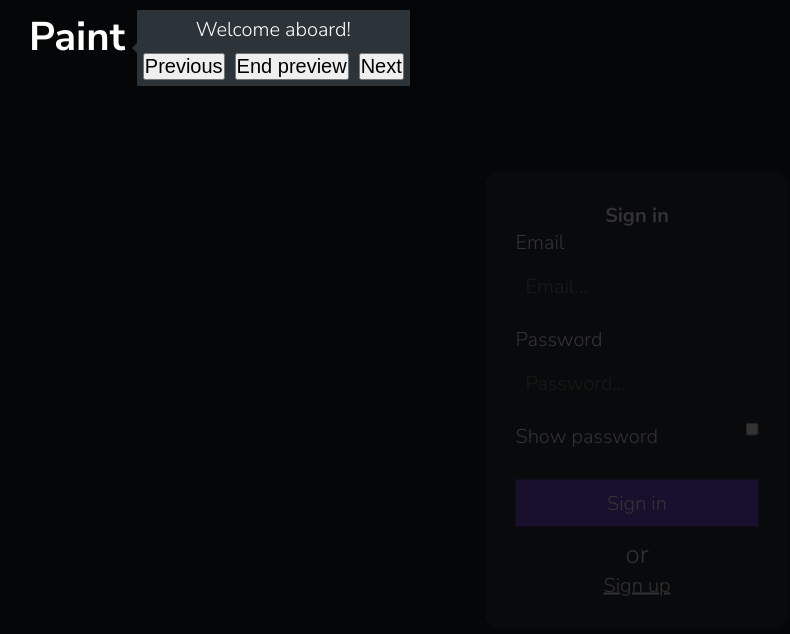
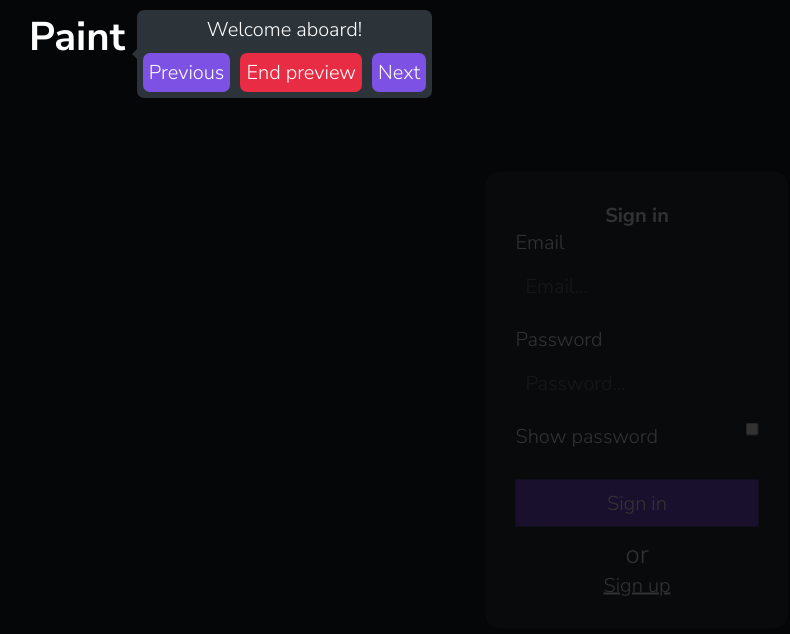
Before and after one commit to donkey-hott/Vue-mini-paint, a Vue app: page /sign-in in a window 1280 px wide. Shown: the top 634 px of the page, without its empty margins (3-793 px from the left). Built offline with nearby package versions, Linux system fonts and the light colour scheme; no server answers; the database is empty.

Commit message:
improve UI

```diff
--- a/src/App.vue
+++ b/src/App.vue
@@ -54,9 +54,11 @@ input {
   color: #fff;
 }
 
+/* class that highlights elements during the onboarding guide */
 .highlighted-element {
   position: relative;
   z-index: 20;
+  pointer-events: none;
 }
 
 @media (min-width: 767px) {
--- a/src/components/Onboarding.vue
+++ b/src/components/Onboarding.vue
@@ -4,7 +4,7 @@
     <div class="tooltip__buttons">
       <button @click="decrementStep">Previous</button>
       <button @click="endOnboarding">End preview</button>
-      <button @click="incrementStep">Next</button>
+      <button v-show="!isLastStep" @click="incrementStep">Next</button>
     </div>
   </div>
   <teleport to="body">
@@ -20,6 +20,7 @@ import { useRouter } from "vue-router";
 /* TODO: написать компьютед для позиционирования тултипа так, чтобы он не зависел от
 других вычисляемых свойств */
 /* TODO: rewrite "fadeElement" call so that it doesn't violate SRP */
+/* TODO: change caption of the "next" button in last card to "done" or just hide it */
 
 export default defineComponent({
   setup() {
@@ -38,6 +39,10 @@ export default defineComponent({
 
     const currentElement = computed(() => {
       return document.getElementById(currentStep.value?.elementId);
+    });
+
+    const isLastStep = computed(() => {
+      return steps.value.length - 1 === stepIndex.value;
     });
 
     function positionTooltip() {
@@ -79,7 +84,6 @@ export default defineComponent({
     }
 
     function incrementStep() {
-      if (steps.value.length - 1 === stepIndex.value) return;
       fadeElement();
       stepIndex.value += 1;
     }
@@ -108,6 +112,7 @@ export default defineComponent({
       tooltipElement,
       currentStep,
       showOnboarding,
+      isLastStep,
       incrementStep,
       endOnboarding,
     };
@@ -116,8 +121,12 @@ export default defineComponent({
 </script>
 
 <style lang="scss" scoped>
+@import "../assets/colors.scss";
+
 .tooltip {
   padding: 0.3em;
+  max-width: 40%;
+  border-radius: 7px;
   position: absolute;
   background: #2c343a;
   color: #fff;
@@ -135,6 +144,20 @@ export default defineComponent({
     display: flex;
     justify-content: space-between;
     gap: 0.5em;
+
+    button {
+      background: $emphasizing;
+      padding: 0.3em;
+      font-family: inherit;
+      color: #fff;
+      border: 0;
+      cursor: pointer;
+      border-radius: 7px;
+
+      &:nth-child(2) {
+        background: $red-alert;
+      }
+    }
   }
 
   &::after {
```
